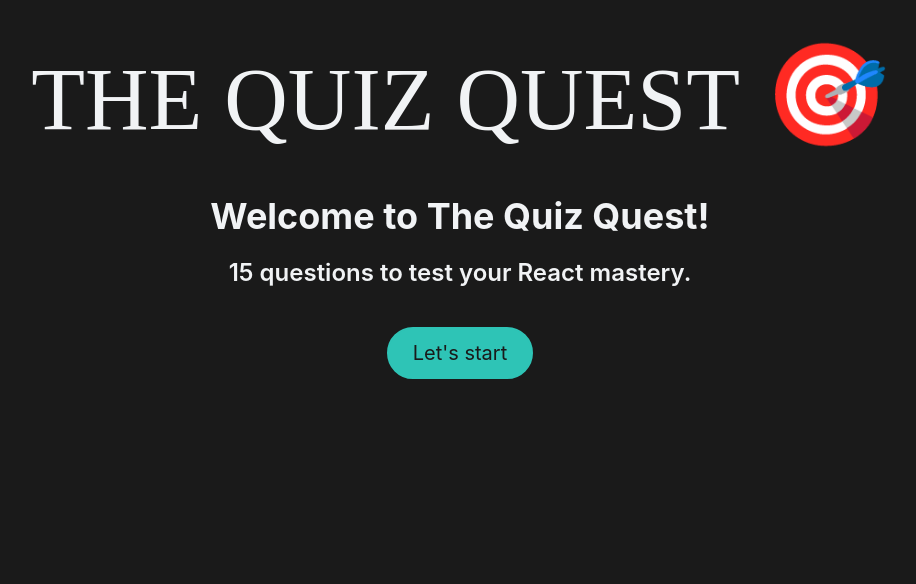
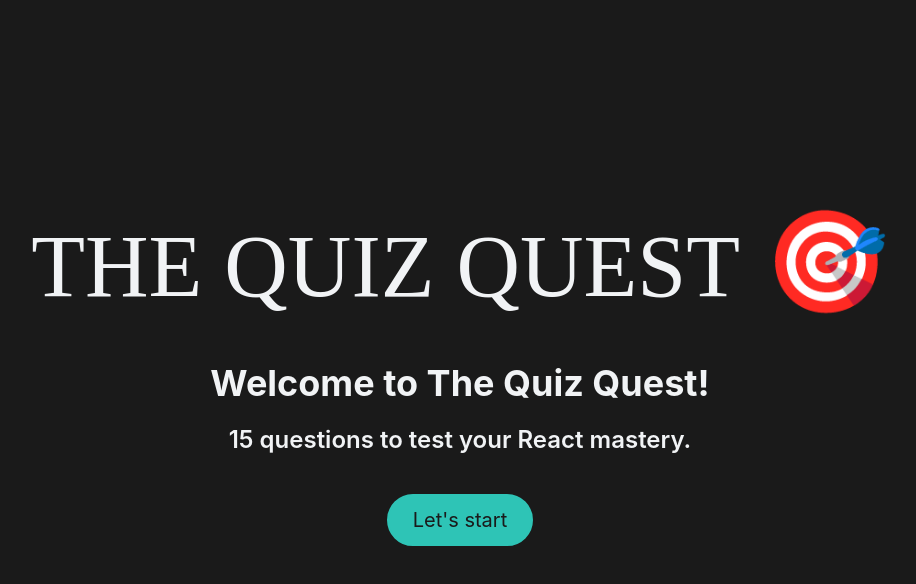
Before and after one commit to diego-1881/quiz-quest, a React (Create React App) app: page / in a window 1280 px wide. Shown: the top 584 px of the page, without its empty margins (180-1096 px from the left). Built offline with nearby package versions, Linux system fonts and the light colour scheme; data requests are answered from the project's data file.

Commit message:
update readme

```diff
--- a/src/index.css
+++ b/src/index.css
@@ -27,6 +27,14 @@ body {
   color: var(--color-light);
   background-color: var(--color-darkest);
   padding: 3.2rem;
+}
+
+#root{
+  display: flex;
+  flex-direction: column;
+  align-items: center;
+  justify-content: center;
+  height: calc(100vh - 12rem);
 }
 
 .app {
```
Also changed, not shown: 1 other file (tests, documents, lock files or other folders).
